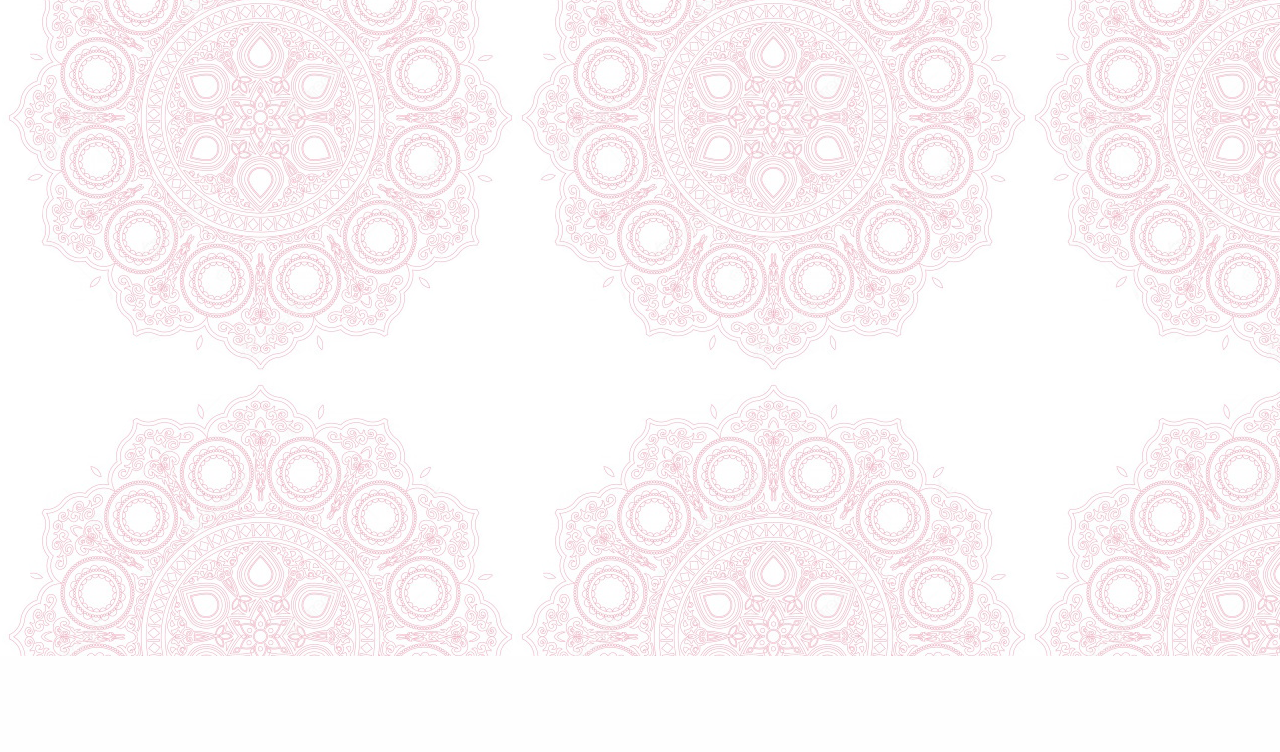
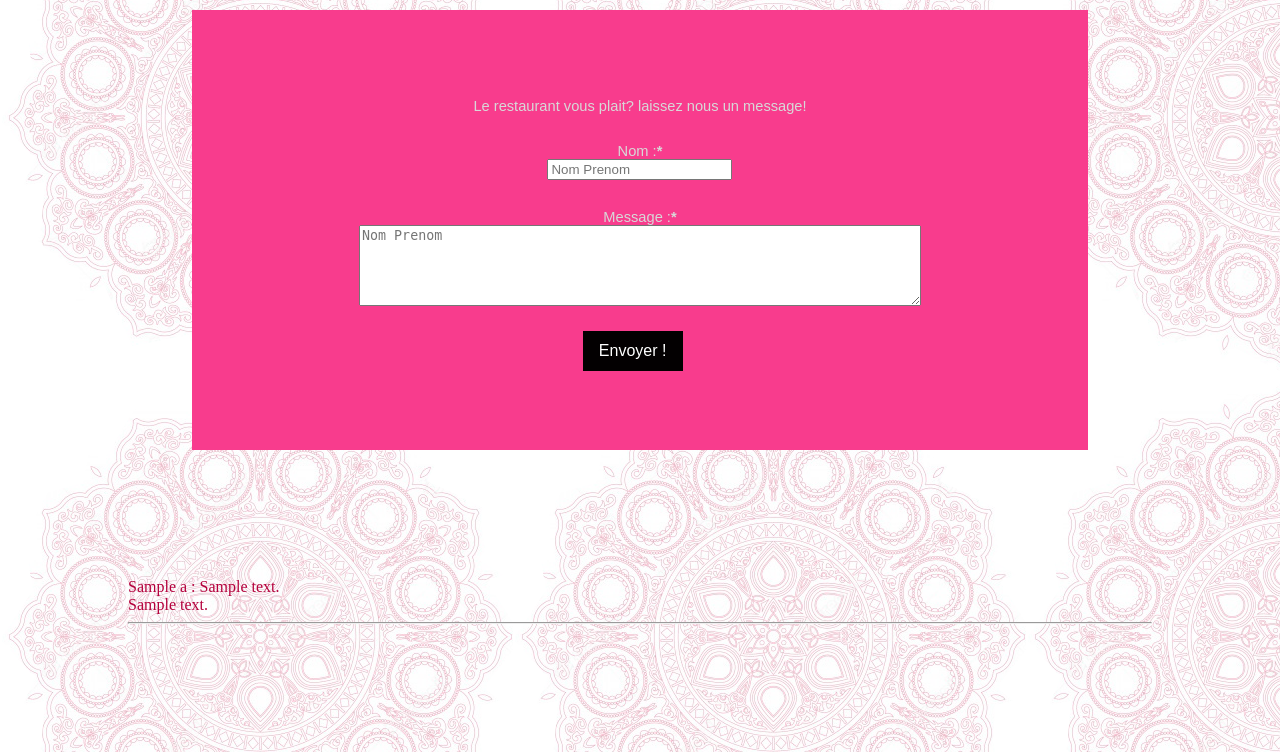
Before and after one commit to Meriem-And/socialgirlclub, a PHP site: page /livreOr.php in a window 1280 px wide. Shown: the part 144-896 px from the top of the page. Before the commit the page ends 800 px from the top, so only its background shows below. Run offline with PHP 8.4, Linux system fonts and the light colour scheme; tables that the repository leaves empty hold one stand-in row (values such as "Sample post"); some libraries are stand-ins or nearby versions.

Commit message:
ajout livre d or

```diff
--- /dev/null
+++ b/error.php
@@ -0,0 +1,5 @@
+<?php
+
+echo "erreur Base de donnees"
+
+?>
--- a/livreOr.php
+++ b/livreOr.php
@@ -6,12 +6,13 @@ session_start();
 <head>
     <meta charset="utf-8">
 
-<title> SocialClGirl |  Le restaurant </title>
+    <title> SocialClGirl | Le restaurant </title>
     <meta name="description" content="Site de mon restaurant">
     <meta name="keywords" content="TP1 Tasty, Cuisine,Maroc">
     <meta name="viewport" content="width=device-width, initial-scale=1.0">
     <meta name="viewport" content="width=device-width, initial-scale=1.0">
-	<link rel="stylesheet" href="https://use.fontawesome.com/releases/v5.0.10/css/all.css" integrity="sha384-+d0P83n9kaQMCwj8F4RJB66tzIwOKmrdb46+porD/OvrJ+37WqIM7UoBtwHO6Nlg" crossorigin="anonymous">
+    <link rel="stylesheet" href="https://use.fontawesome.com/releases/v5.0.10/css/all.css"
+          integrity="sha384-+d0P83n9kaQMCwj8F4RJB66tzIwOKmrdb46+porD/OvrJ+37WqIM7UoBtwHO6Nlg" crossorigin="anonymous">
 
 
     <link rel="stylesheet" href="css/style.css">
@@ -28,7 +29,8 @@ session_start();
 <header class="container">
     <!-- logo -->
     <div class="color">
-        <div class="logo"><a class="img-logo" href="index.php"><img  class="img-logo" src="img/logo2.png" alt="logo"/></a></div>
+        <div class="logo"><a class="img-logo" href="index.php"><img class="img-logo" src="img/logo2.png"
+                                                                    alt="logo"/></a></div>
 
 
         <!-- navigation -->
@@ -40,19 +42,16 @@ session_start();
                 <li><a href="philo.php">Philosophie</a></li>
                 <li><a href="livreOr.php" class="contact">Livre d'or </a></li>
                 <li><a href="inscription.php" class="contact">S'inscrire </a></li>
-                <li class="bienvenu"><?php if (isset($_SESSION["user"]) ) {
+                <li class="bienvenu"><?php if (isset($_SESSION["user"])) {
                         echo "Bienvenu " . $_SESSION["user"];
 
 
-                    }
-                    else{
+                    } else {
                         echo '<a href="connexion.php" class="contact">Se connecter </a>';
-                    }?> </li>
-                <?php if(isset($_SESSION["user"])) {
+                    } ?> </li>
+                <?php if (isset($_SESSION["user"])) {
                     echo "<li><a href='php/deconnection.php'>Déconnection</a></li>";
                 } ?>
-
-
 
 
             </ul>
@@ -62,5 +61,36 @@ session_start();
 
     </div>
 </header>
+<section id="formulaireC">
+
+    <form id="formulaire" name="formulaire" method="post" action="php/ajouter_message.php">
+
+        <p>Le restaurant vous plait? laissez nous un message! </p>
+
+
+        <p>Nom :<b>*</b><br>
+            <input class="espacegauche" type="text" name="pseudo" placeholder="Nom Prenom" required>
+        </p>
+
+        <p>Message :<b>*</b><br>
+            <textarea class="espacegauche" rows="5" cols="20" name="message" placeholder="Nom Prenom"
+                      required></textarea>
+        </p>
+
+        <input id="btn2" type="submit" name="txtSoumettre" value="Envoyer !"/>
+        </p>
+    </form>
+
+
+</section>
+
+<section style="margin: 10vw; color: #b4003c">
+    <?php
+    require ("php/recuperer_messages.php");
+
+    ?>
+
+
+</section>
 </body>
 </html>
--- /dev/null
+++ b/php/recuperer_messages.php
@@ -0,0 +1,24 @@
+<?php
+
+
+require('connex.php');
+
+$sql = "SELECT * from livreor";
+
+$result = mysqli_query($con, $sql);
+$total = mysqli_num_rows($result);
+if ($total > 0) {
+    while ($row = mysqli_fetch_array($result)) {
+
+
+        echo "<div>". $row['pseudo'] . " a : " .$row['dateMessage']."</div>";
+
+        echo  "<div>". $row['message']."</div> <hr>";
+
+
+    }
+
+
+}
+
+?>
```
Also changed, not shown: php/ajouter_message.php (added, +28 -0 lines), user-database.sql (+11 -2 lines). Lines whose indentation alone changed are shown as unchanged.
